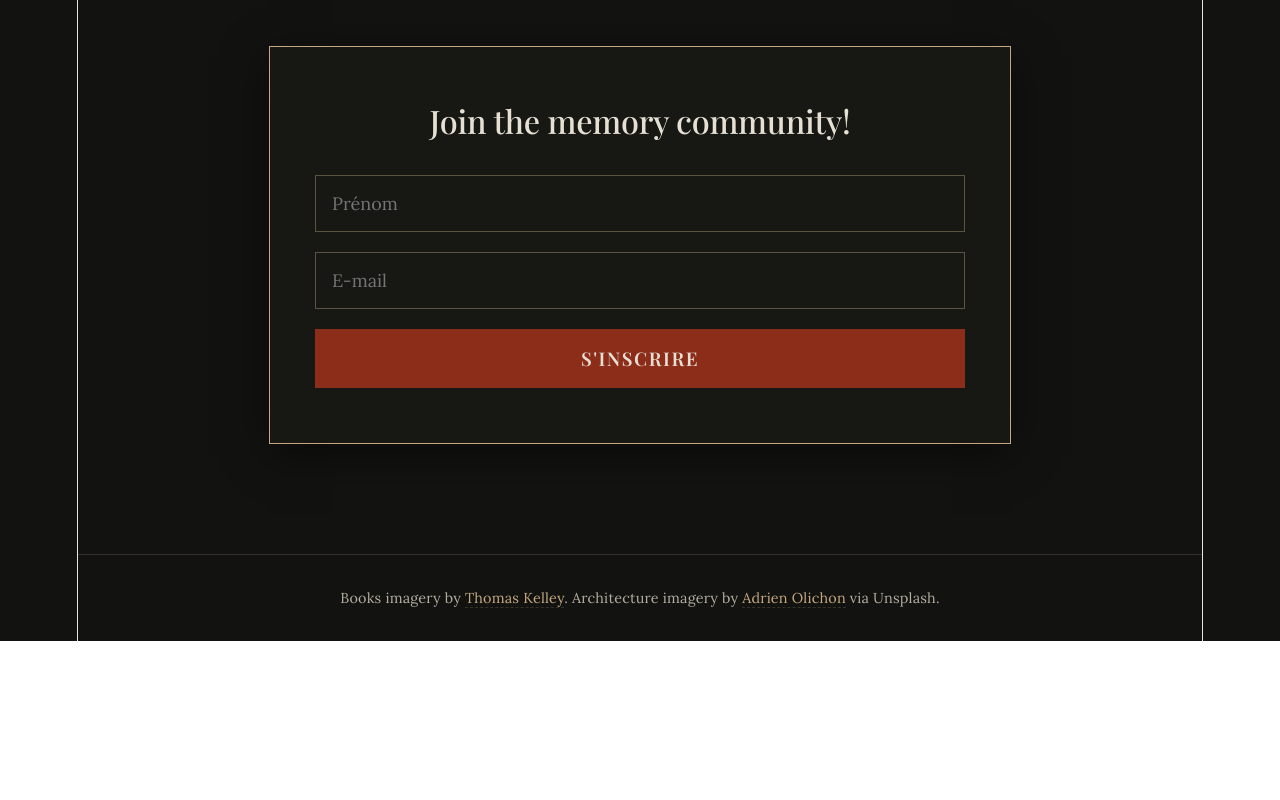
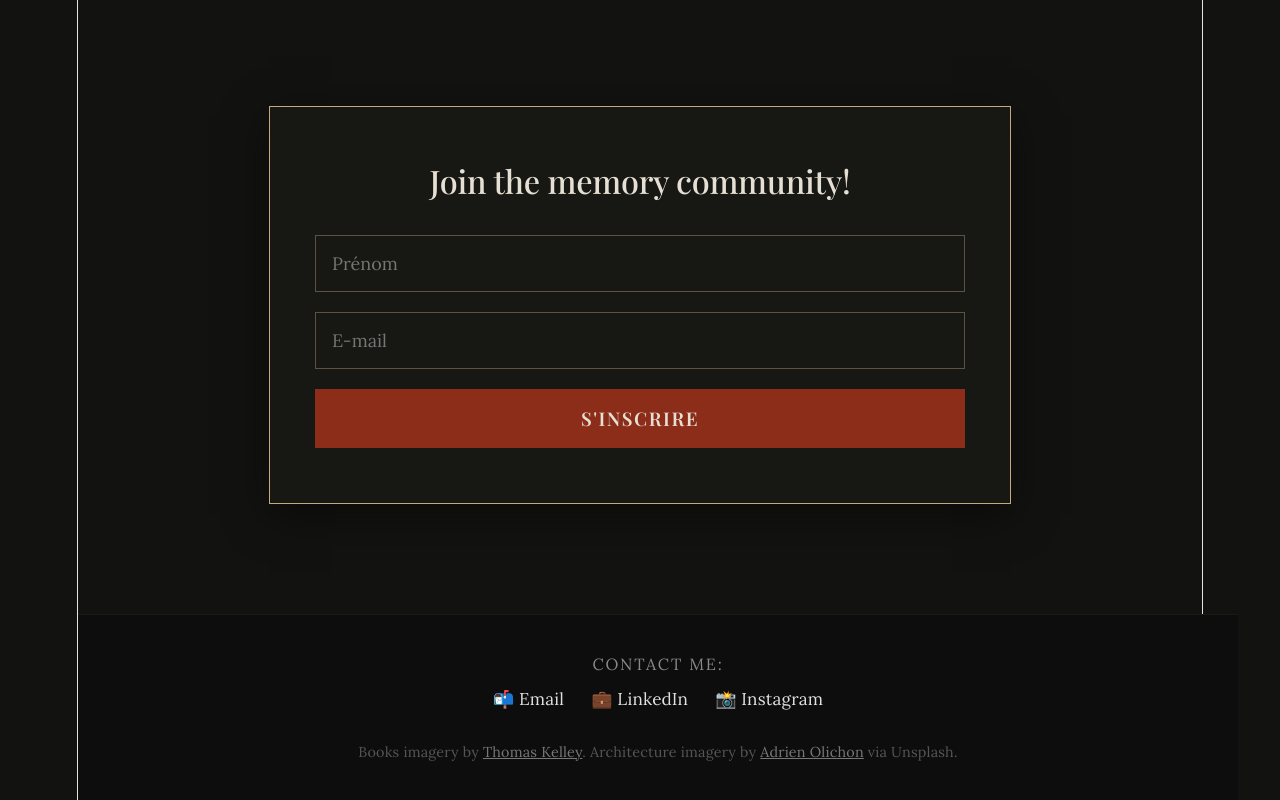
Before and after one commit to DianaBorro/Mnemopolis, a React (Vite) app: page / in a window 1280 px wide. Shown: the part 1719-2519 px from the top of the page. Before the commit the page ends 2360 px from the top, so only its background shows below. Built offline with nearby package versions, Linux system fonts and the light colour scheme; a web font is replaced by a local one.

Commit message:
add contacts to footer

```diff
--- a/src/components/Footer.tsx
+++ b/src/components/Footer.tsx
@@ -1,9 +1,27 @@
+import { useTranslation } from 'react-i18next';
 import '../styles/Footer.css';
-import type {TranslatedComponentProps} from "../types.ts";
 
-function Footer({t}: TranslatedComponentProps) {
+export default function Footer() {
+    const { t } = useTranslation('common');
+
     return (
         <footer className="academic-footer">
+            <div className="footer-content">
+                <div className="footer-contact">
+                    <span className="contact-title">{t('footer.contactMe')}</span>
+                    <div className="social-links">
+                        <a href="mailto:diana.borro.dev@gmail.com" className="social-link" title="Email">
+                            📬 Email
+                        </a>
+                        <a href="https://www.linkedin.com/in/diana-borro-822420278/" target="_blank" rel="noreferrer" className="social-link" title="LinkedIn">
+                            💼 LinkedIn
+                        </a>
+                        <a href="https://www.instagram.com/diana_amorfati/" target="_blank" rel="noreferrer" className="social-link" title="Instagram">
+                            📸 Instagram
+                        </a>
+                    </div>
+                </div>
+
                 <div className="footer-credits">
                     <p>
                         {t('footer.booksText')}
@@ -13,7 +31,7 @@ function Footer({t}: TranslatedComponentProps) {
                         {t('footer.viaText')}
                     </p>
                 </div>
+            </div>
         </footer>
-    )
+    );
 }
-export default Footer;
--- a/src/components/homePage/About.tsx
+++ b/src/components/homePage/About.tsx
@@ -2,14 +2,14 @@ import '../../styles/About.css';
 import {useTranslation} from "react-i18next";
 
 function About() {
-    const { t } = useTranslation('hero');
+    const { t } = useTranslation('about');
 
     return (
         <section className="section-parchment-row">
             <div className="parchment-content">
                 <h2>{t('title')}</h2>
-                <p className="subheading-caps">LOREM IPSUM DOLOR SIT AMET</p>
-                <p>Lorem ipsum dolor sit amet, consectetur adipiscing elit, sed do eiusmod tempor incididunt ut labore et dolore magna aliqua. Ut enim ad minim veniam, quis nostrud exercitation ullamco laboris nisi ut aliquip ex ea commodo consequat.</p>
+                <p className="subheading-caps">{t('subtitle')}</p>
+                <p>{t('text')}</p>
                 <button className="parchment-btn">En savoir plus</button>
             </div>
             <div className="parchment-image-container">
--- a/src/i18n.ts
+++ b/src/i18n.ts
@@ -2,25 +2,29 @@ import i18n from 'i18next';
 import { initReactI18next } from 'react-i18next';
 
 // English Core Namespaces
-import { common as enCommon } from './locales/english/common';
-import { hero as enHero } from './locales/english/hero';
-import { pages as enPages } from './locales/english/pages';
+import { common as enCommon } from './locales/en/common';
+import { hero as enHero } from './locales/en/hero';
+import { pages as enPages } from './locales/en/pages';
+import {about as enAbout} from './locales/en/about';
 
 // Spanish Core Namespaces
-import { common as esCommon } from './locales/spanish/common';
-import { hero as esHero } from './locales/spanish/hero';
-import { pages as esPages } from './locales/spanish/pages';
+import { common as esCommon } from './locales/es/common';
+import { hero as esHero } from './locales/es/hero';
+import { pages as esPages } from './locales/es/pages';
+import { about as esAbout } from './locales/es/about';
 
 const resources = {
     en: {
         common: enCommon,
         hero: enHero,
-        pages: enPages
+        pages: enPages,
+        about: enAbout,
     },
     es: {
         common: esCommon,
         hero: esHero,
-        pages: esPages
+        pages: esPages,
+        about: esAbout,
     }
 } as const;
 
--- /dev/null
+++ b/src/locales/en/about.ts
@@ -0,0 +1,6 @@
+export const about = {
+    title: 'Knowledge is freedom',
+    subtitle: 'Try it out and see',
+    text: 'The art of memory is the greatest treasure one can possess after kindness and serenity, since money and material possessions can be lost. They’re here today, but who knows about tomorrow? Knowledge, on the other hand, endures, and with it, you can achieve any goal—whether it’s inner peace, money, or enjoyment…\n' +
+        'The faster you memorize things and the longer you remember them, the richer your mind will be. And from there, the world will be yours.'
+};
--- a/src/locales/english/common.ts
+++ b/src/locales/en/common.ts
@@ -15,6 +15,7 @@ export const common = {
     footer: {
         booksText: "Books imagery by ",
         archText: ". Architecture imagery by ",
-        viaText: " via Unsplash."
+        viaText: " via Unsplash.",
+        contactMe: "Contact Me:",
     }
 };
--- /dev/null
+++ b/src/locales/es/about.ts
@@ -0,0 +1,6 @@
+export const about = {
+    title: 'El conocimiento es libertad',
+    subtitle: 'Pruébalo y ya verás',
+    text: 'El arte de la memoria es la mayor riqueza que se puede tener después de la bondad y la serenidad, ya que el dinero y los objetos se pueden perder. Hoy están aquí y mañana quién sabe. Mientras que el conocimiento permanece y, con él, se puede alcanzar cualquier tipo de objetivo, ya sea la paz interior, el dinero, la diversión…' +
+        'Cuanto más rápido memoricen las cosas y cuanto más tiempo las recuerden, más rica será su mente. Y a partir de ahí, el mundo será suyo.\n'
+} as const;
--- a/src/locales/spanish/common.ts
+++ b/src/locales/es/common.ts
@@ -1,4 +1,4 @@
-import { common as enCommon } from '../english/common';
+import { common as enCommon } from '../en/common';
 
 export const common: typeof enCommon = {
     brand: "Mnemópolis",
@@ -17,6 +17,7 @@ export const common: typeof enCommon = {
     footer: {
         booksText: "Imágenes de libros de ",
         archText: ". Imágenes de arquitectura de ",
-        viaText: " vía Unsplash."
+        viaText: " vía Unsplash.",
+        contactMe: "Contáctame:",
     }
 };
--- a/src/styles/Footer.css
+++ b/src/styles/Footer.css
@@ -1,25 +1,60 @@
 .academic-footer {
-    border-top: 1px solid var(--border-muted);
-    background-color: var(--bg-dark);
-    padding: 30px 24px;
+    width: 100%;
+    padding: 2rem 1rem;
+    background-color: #0d0d0d; /* Deep dark background */
+    border-top: 1px solid #1a1a1a;
+}
+
+.footer-content {
+    max-width: 1200px;
+    margin: 0 auto;
+    display: flex;
+    flex-direction: column;
+    align-items: center;
+    gap: 1.5rem;
     text-align: center;
 }
 
+.footer-contact {
+    display: flex;
+    flex-direction: column;
+    align-items: center;
+    gap: 0.5rem;
+}
+
+.contact-title {
+    font-size: 0.9rem;
+    text-transform: uppercase;
+    letter-spacing: 0.1rem;
+    color: #888;
+}
+
+.social-links {
+    display: flex;
+    gap: 1.5rem;
+}
+
+.social-link {
+    font-size: 0.95rem;
+    color: #e0e0e0;
+    text-decoration: none;
+    transition: color 0.2s ease-in-out;
+}
+
+.social-link:hover {
+    color: #0077b5; /* Or your preferred brand accent color */
+}
+
 .footer-credits p {
-    font-family: 'Lora', serif;
     font-size: 0.8rem;
-    color: var(--text-secondary);
-    margin: 0;
+    color: #555;
 }
 
 .footer-credits a {
-    color: var(--accent-gold);
-    text-decoration: none;
-    border-bottom: 1px dashed var(--border-muted);
-    transition: color 0.2s ease;
+    color: #777;
+    text-decoration: underline;
 }
 
 .footer-credits a:hover {
-    color: var(--text-primary);
-    border-bottom-style: solid;
+    color: #aaa;
 }
```
Also changed, not shown: src/locales/en/hero.ts (renamed from src/locales/english/hero.ts), src/locales/en/pages.ts (renamed from src/locales/english/pages.ts), src/locales/es/hero.ts (renamed from src/locales/spanish/hero.ts), src/locales/es/pages.ts (renamed from src/locales/spanish/pages.ts). Lines whose indentation alone changed are shown as unchanged.
